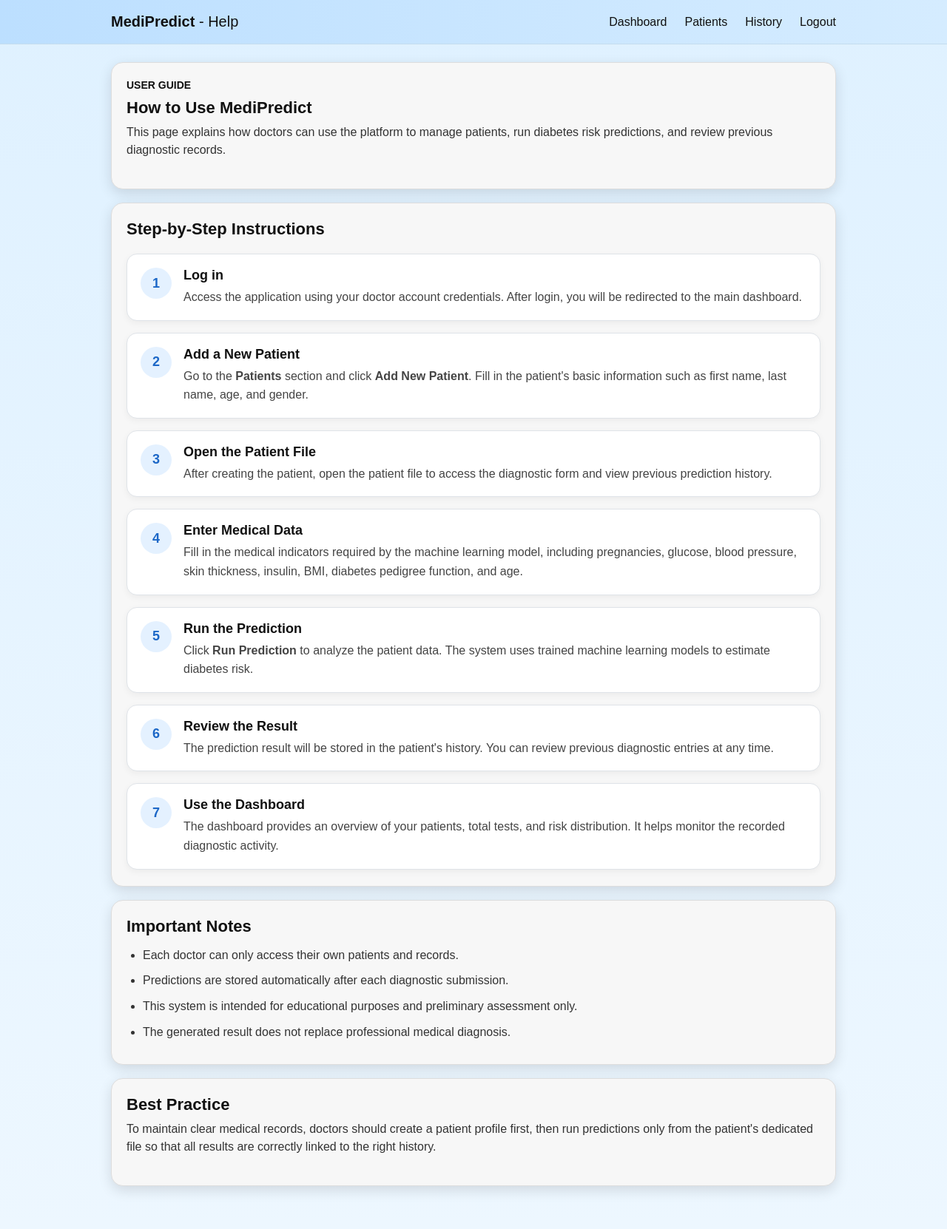
After one commit to Ali9104/diabetes-prediction-django, a Django app: page /help/ in a window 1280 px wide. The commit adds this page. Shown: the whole page at 74% size. Run offline with Django 5.2, Linux system fonts and the light colour scheme; a user stored in the database is signed in.

Commit message:
Update project: help page, fixes, improvements

```diff
--- a/predictor/static/predictor/css/style.css
+++ b/predictor/static/predictor/css/style.css
@@ -405,7 +405,7 @@ body {
     color: #666;
 }
 
-/* Responsive additions */
+
 @media (max-width: 768px) {
     .record-header {
         flex-direction: column;
@@ -418,32 +418,86 @@ body {
         overflow-x: auto;
     }
 }
-/* Align the logout form inside the flex nav */
+
 .nav-links {
     display: flex;
     align-items: center;
 }
 
-/* Reset button to look exactly like your nav links */
+
 .logout-btn-reset {
     background: none;
     border: none;
     padding: 0;
-    margin-left: 24px; /* Matches your .nav-links a margin */
+    margin-left: 24px;
     font-family: inherit;
-    font-size: 16px;   /* Matches your .nav-links a font-size */
+    font-size: 16px;
     cursor: pointer;
     transition: color 0.2s;
-    color: #ef4444;    /* Keep it red to stand out, or use #111 for uniform look */
+    color: #ef4444;
     font-weight: 500;
 }
 
 .logout-btn-reset:hover {
-    color: #0f67c6;    /* Matches your nav-links a:hover color */
+    color: #0f67c6;
 }
 
-/* Ensure the form doesn't break the flex line */
+
 .nav-links form {
     display: flex;
     align-items: center;
 }
+
+
+.help-grid {
+    display: grid;
+    gap: 16px;
+    margin-top: 20px;
+}
+
+.help-item {
+    display: flex;
+    gap: 16px;
+    align-items: flex-start;
+    background: #ffffff;
+    border: 1px solid #dfe3e8;
+    border-radius: 14px;
+    padding: 18px;
+    box-shadow: 0 3px 10px rgba(0, 0, 0, 0.05);
+}
+
+.help-step {
+    width: 42px;
+    height: 42px;
+    border-radius: 50%;
+    background: #e4f1ff;
+    color: #1c67c7;
+    font-weight: 700;
+    display: flex;
+    align-items: center;
+    justify-content: center;
+    flex-shrink: 0;
+    font-size: 18px;
+}
+
+.help-item h3 {
+    margin-bottom: 6px;
+    color: #111;
+    font-size: 18px;
+}
+
+.help-item p {
+    color: #444;
+    line-height: 1.6;
+}
+
+.help-list {
+    margin-top: 12px;
+    padding-left: 22px;
+    color: #333;
+    line-height: 1.8;
+}
+
+.help-list li {
+    margin-bottom: 6px;
+}
--- a/predictor/templates/predictor/dashboard.html
+++ b/predictor/templates/predictor/dashboard.html
@@ -19,13 +19,13 @@
     <a href="{% url 'home' %}">Home</a>
       <a href="{% url 'patient_list' %}">Patients</a>
     <a href="{% url 'history' %}">History</a>
+    <a href="{% url 'help' %}">Help</a>
 
     <form action="{% url 'logout' %}" method="post">
         {% csrf_token %}
         <button type="submit" class="logout-btn-reset">Logout</button>
     </form>
 
-    <a href="#">Help</a>
 </nav>
         </div>
     </header>
--- /dev/null
+++ b/predictor/templates/predictor/help.html
@@ -0,0 +1,144 @@
+{% load static %}
+<!DOCTYPE html>
+<html lang="en">
+<head>
+    <meta charset="UTF-8">
+    <meta name="viewport" content="width=device-width, initial-scale=1.0">
+    <title>Help - MediPredict</title>
+    <link rel="stylesheet" href="{% static 'predictor/css/style.css' %}">
+</head>
+<body>
+    <header class="topbar">
+        <div class="container nav-container">
+            <div class="brand">
+                <span class="brand-bold">MediPredict</span>
+                <span class="brand-light"> - Help</span>
+            </div>
+            <nav class="nav-links">
+                <a href="{% url 'dashboard' %}">Dashboard</a>
+                <a href="{% url 'patient_list' %}">Patients</a>
+                <a href="{% url 'history' %}">History</a>
+                <a href="{% url 'logout' %}">Logout</a>
+            </nav>
+        </div>
+    </header>
+
+    <main class="page-wrapper">
+        <div class="container">
+            <section class="card">
+                <p class="section-label">USER GUIDE</p>
+                <h1>How to Use MediPredict</h1>
+                <p class="section-desc">
+                    This page explains how doctors can use the platform to manage patients,
+                    run diabetes risk predictions, and review previous diagnostic records.
+                </p>
+            </section>
+
+            <section class="card">
+                <h1>Step-by-Step Instructions</h1>
+
+                <div class="help-grid">
+                    <div class="help-item">
+                        <div class="help-step">1</div>
+                        <div>
+                            <h3>Log in</h3>
+                            <p>
+                                Access the application using your doctor account credentials.
+                                After login, you will be redirected to the main dashboard.
+                            </p>
+                        </div>
+                    </div>
+
+                    <div class="help-item">
+                        <div class="help-step">2</div>
+                        <div>
+                            <h3>Add a New Patient</h3>
+                            <p>
+                                Go to the <strong>Patients</strong> section and click
+                                <strong>Add New Patient</strong>. Fill in the patient's basic information
+                                such as first name, last name, age, and gender.
+                            </p>
+                        </div>
+                    </div>
+
+                    <div class="help-item">
+                        <div class="help-step">3</div>
+                        <div>
+                            <h3>Open the Patient File</h3>
+                            <p>
+                                After creating the patient, open the patient file to access
+                                the diagnostic form and view previous prediction history.
+                            </p>
+                        </div>
+                    </div>
+
+                    <div class="help-item">
+                        <div class="help-step">4</div>
+                        <div>
+                            <h3>Enter Medical Data</h3>
+                            <p>
+                                Fill in the medical indicators required by the machine learning model,
+                                including pregnancies, glucose, blood pressure, skin thickness, insulin,
+                                BMI, diabetes pedigree function, and age.
+                            </p>
+                        </div>
+                    </div>
+
+                    <div class="help-item">
+                        <div class="help-step">5</div>
+                        <div>
+                            <h3>Run the Prediction</h3>
+                            <p>
+                                Click <strong>Run Prediction</strong> to analyze the patient data.
+                                The system uses trained machine learning models to estimate
+                                diabetes risk.
+                            </p>
+                        </div>
+                    </div>
+
+                    <div class="help-item">
+                        <div class="help-step">6</div>
+                        <div>
+                            <h3>Review the Result</h3>
+                            <p>
+                                The prediction result will be stored in the patient's history.
+                                You can review previous diagnostic entries at any time.
+                            </p>
+                        </div>
+                    </div>
+
+                    <div class="help-item">
+                        <div class="help-step">7</div>
+                        <div>
+                            <h3>Use the Dashboard</h3>
+                            <p>
+                                The dashboard provides an overview of your patients, total tests,
+                                and risk distribution. It helps monitor the recorded diagnostic activity.
+                            </p>
+                        </div>
+                    </div>
+                </div>
+            </section>
+
+            <section class="card">
+                <h1>Important Notes</h1>
+                <ul class="help-list">
+                    <li>Each doctor can only access their own patients and records.</li>
+                    <li>Predictions are stored automatically after each diagnostic submission.</li>
+                    <li>This system is intended for educational purposes and preliminary assessment only.</li>
+                    <li>The generated result does not replace professional medical diagnosis.</li>
+                </ul>
+            </section>
+
+            <section class="card">
+                <h1>Best Practice</h1>
+                <p class="section-desc">
+                    To maintain clear medical records, doctors should create a patient profile first,
+                    then run predictions only from the patient's dedicated file so that all results
+                    are correctly linked to the right history.
+                </p>
+            </section>
+        </div>
+    </main>
+</body>
+</html>
--- a/predictor/templates/predictor/history.html
+++ b/predictor/templates/predictor/history.html
@@ -18,6 +18,7 @@
                 <a href="{% url 'home' %}">Home</a>
     <a href="{% url 'dashboard' %}">Dashboard</a>
       <a href="{% url 'patient_list' %}">Patients</a>
+      <a href="{% url 'help' %}">Help</a>
 
             </nav>
         </div>
--- a/predictor/templates/predictor/home.html
+++ b/predictor/templates/predictor/home.html
@@ -20,6 +20,7 @@
     <a href="{% url 'dashboard' %}">Dashboard</a>
       <a href="{% url 'patient_list' %}">Patients</a>
     <a href="{% url 'history' %}">History</a>
+    <a href="{% url 'help' %}">Help</a>
 
     <form action="{% url 'logout' %}" method="post" style="display: inline; margin: 0;">
         {% csrf_token %}
--- a/predictor/templates/predictor/patient_detail.html
+++ b/predictor/templates/predictor/patient_detail.html
@@ -18,6 +18,7 @@
                 <a href="{% url 'dashboard' %}">Dashboard</a>
                 <a href="{% url 'patient_list' %}">Patients</a>
                 <a href="{% url 'history' %}">History</a>
+                <a href="{% url 'help' %}">Help</a>
 
             </nav>
         </div>
--- a/predictor/templates/predictor/patient_form.html
+++ b/predictor/templates/predictor/patient_form.html
@@ -18,6 +18,7 @@
                 <a href="{% url 'dashboard' %}">Dashboard</a>
                 <a href="{% url 'patient_list' %}">Patients</a>
                 <a href="{% url 'history' %}">History</a>
+                <a href="{% url 'help' %}">Help</a>
           </nav>
         </div>
     </header>
--- a/predictor/templates/predictor/patient_list.html
+++ b/predictor/templates/predictor/patient_list.html
@@ -18,6 +18,7 @@
                 <a href="{% url 'dashboard' %}">Dashboard</a>
                 <a href="{% url 'patient_list' %}">Patients</a>
                 <a href="{% url 'history' %}">History</a>
+                <a href="{% url 'help' %}">Help</a>
           </nav>
         </div>
     </header>
--- a/predictor/urls.py
+++ b/predictor/urls.py
@@ -13,4 +13,5 @@ path('login/', auth_views.LoginView.as_view(template_name='predictor/login.html'
     path("patients/<int:patient_id>/", views.patient_detail, name="patient_detail"),
 
     path("history/", views.history, name="history"),
+    path("help/", views.help_page, name="help"),
 ]
--- a/predictor/views.py
+++ b/predictor/views.py
@@ -7,7 +7,7 @@ from django.contrib.auth.decorators import login_required
 from django.db.models import Avg
 from django.core.paginator import Paginator
 from django.shortcuts import render, redirect, get_object_or_404
-
+from django.contrib.auth import logout
 from .models import Patient, Prediction
 from .forms import PatientForm, PredictionInputForm
 
@@ -174,3 +174,9 @@ def history(request):
     predictions = paginator.get_page(page_number)
 
     return render(request, "predictor/history.html", {"predictions": predictions})
+
+
+
+@login_required
+def help_page(request):
+    return render(request, "predictor/help.html")
```
Also changed, not shown: db.sqlite3.
